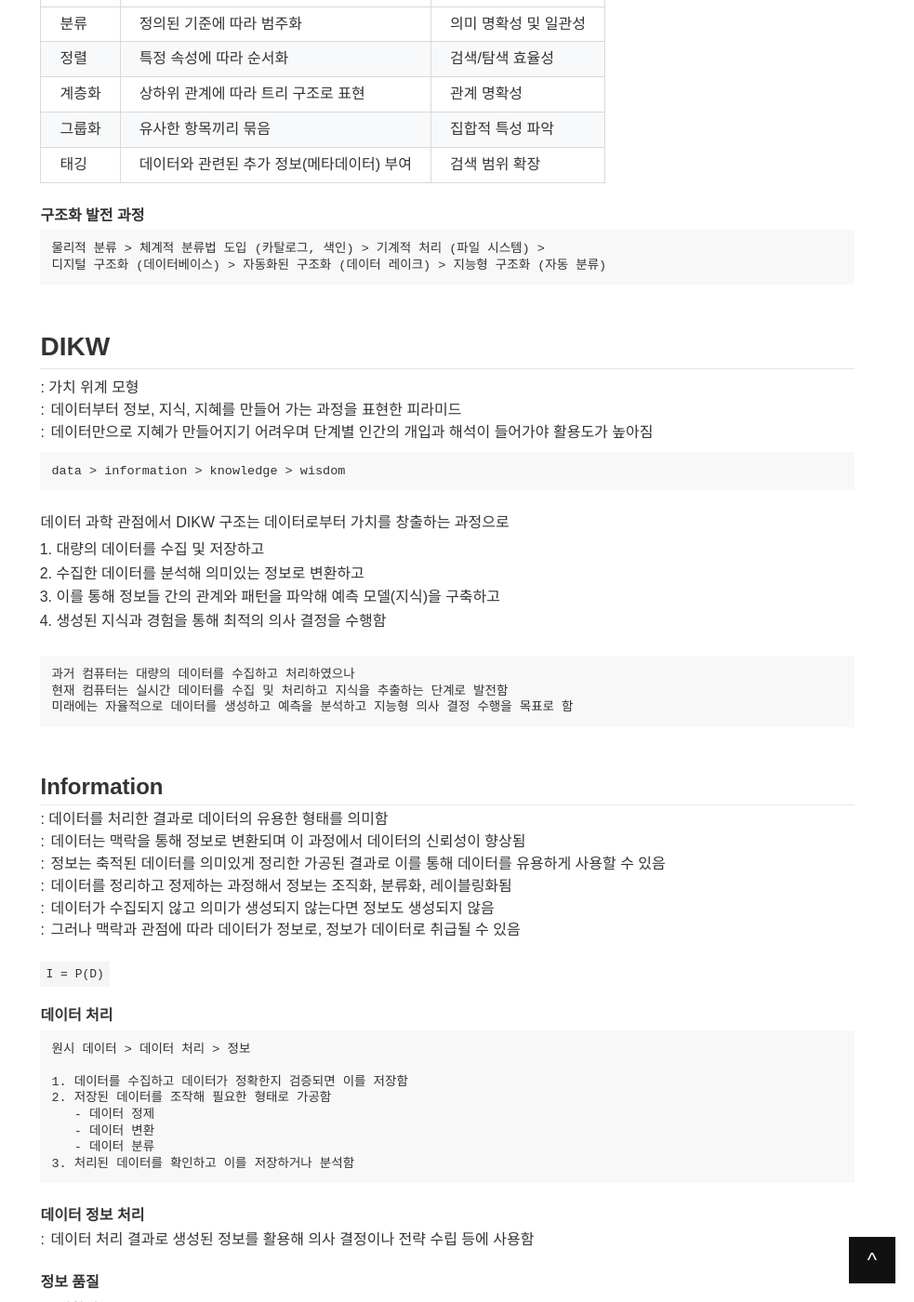
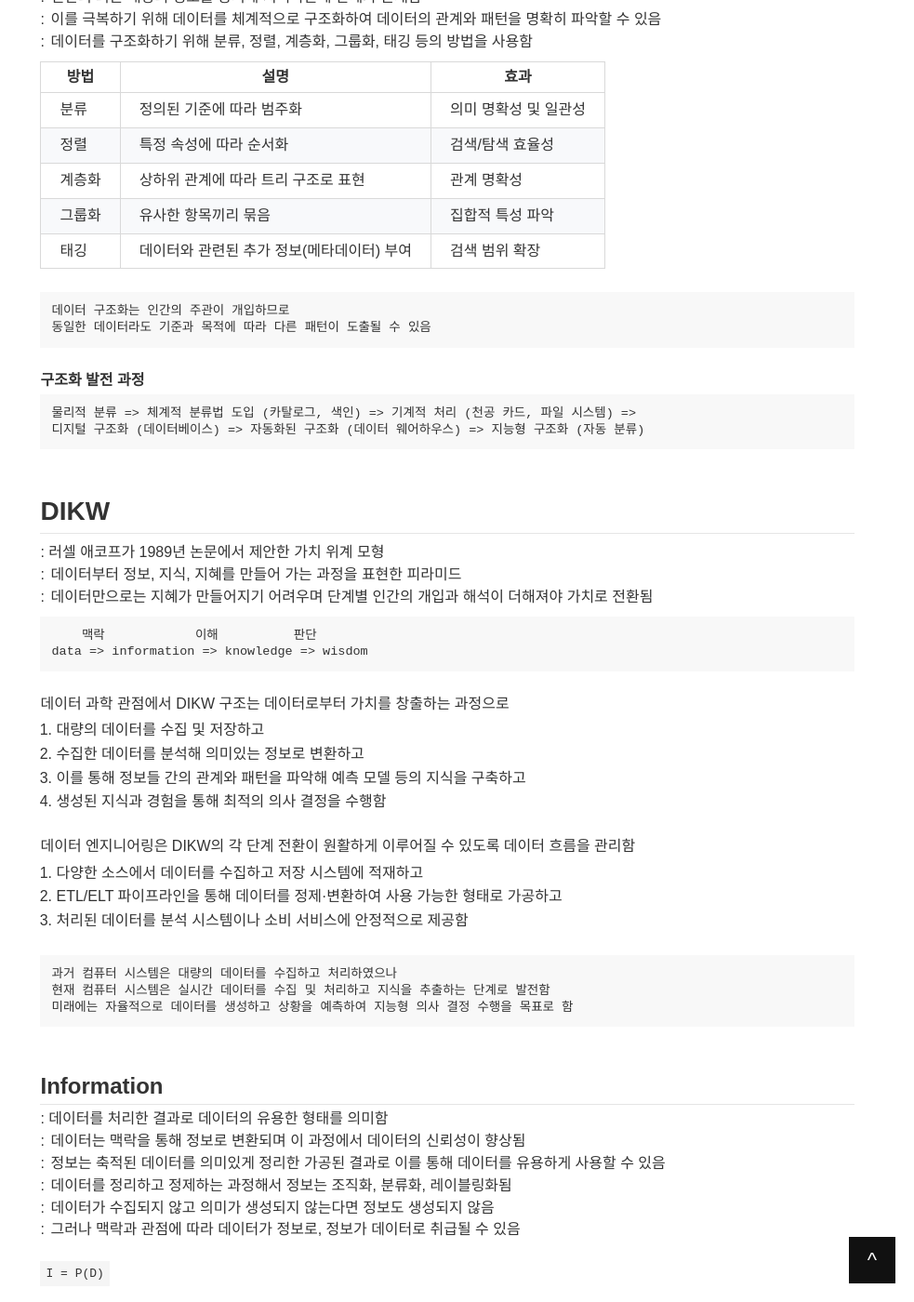
Before and after one commit to underpage/underpage.github.io, a Jekyll site: the page built from _doc/data/data.md, in a window 1280 px wide and 1400 px high, scrolled down 550 px. Shown: the whole window at 93% size, without its empty margins (297-1280 px from the left). Built offline with Jekyll 4.4.1, drawn with Linux system fonts in a browser that asks for light colours; some of the changed text lies outside the part shown.

Commit message:
data: 데이터 개념·DIKW 내용 보완 및 흐름 개선

````diff
--- a/_doc/data/data.md
+++ b/_doc/data/data.md
@@ -2,7 +2,7 @@
 order: 1.1
 category: Data
 title: 데이터와 정보
-summary:
+summary: 데이터 개념·분류·분석·구조화, DIKW 위계 모형, 정보·지식·지혜의 정의와 유형
 keywords:
 - data
 - dikw
@@ -13,8 +13,12 @@ tags:
 - data
 - information
 created_time: 2025-10-11 23:02
-modified_time: 2026-04-27 20:29
+modified_time: 2026-06-06 14:49
 ---
+
+{::comment}
+ttl_tags: [data, information, knowledge, wisdom, dikw, data-analysis, data-structuring, data-classification, data-sorting, data-grouping, data-tagging, metadata, information-quality, data-processing, knowledge-management, knowledge-lifecycle, knowledge-type, explicit-knowledge, implicit-knowledge, tacit-knowledge, data-pipeline, etl, data-value-hierarchy]
+{:/comment}
 
 # Data
 데이터 ≠ 정보
@@ -26,10 +30,16 @@ modified_time: 2026-04-27 20:29
 **데이터 분석**
 : 데이터를 정제, 변환, 해석하여 유용한 정보를 도출하는 과정
 : 이를 통해 데이터에 내재된 패턴, 관계, 추세 등을 발견하고 의미를 부여함
+: 데이터를 분석하기 위해서는 데이터를 체계적으로 구조화해야 함
+
+```
+데이터를 분석하는 궁극적 목적은 데이터에서 가치를 창출하는 것으로
+데이터가 실질적 가치를 갖기 위해서는 더 높은 단계의 변환이 필요함 (DIKW)
+```
 
 **데이터 구조화**
 : 인간의 뇌는 대량의 정보를 동시에 처리하는데 한계가 존재함
-: 이를 극복하기 위해 데이터를 체계적으로 구조화하며 데이터의 패턴을 파악하기도 함
+: 이를 극복하기 위해 데이터를 체계적으로 구조화하여 데이터의 관계와 패턴을 명확히 파악할 수 있음
 : 데이터를 구조화하기 위해 분류, 정렬, 계층화, 그룹화, 태깅 등의 방법을 사용함
 
 방법 | 설명 | 효과
@@ -40,35 +50,49 @@ modified_time: 2026-04-27 20:29
 그룹화 | 유사한 항목끼리 묶음 | 집합적 특성 파악
 태깅 | 데이터와 관련된 추가 정보(메타데이터) 부여 | 검색 범위 확장
 
+```
+데이터 구조화는 인간의 주관이 개입하므로
+동일한 데이터라도 기준과 목적에 따라 다른 패턴이 도출될 수 있음
+```
+
 
 **구조화 발전 과정**
 ```
-물리적 분류 > 체계적 분류법 도입 (카탈로그, 색인) > 기계적 처리 (파일 시스템) >
-디지털 구조화 (데이터베이스) > 자동화된 구조화 (데이터 레이크) > 지능형 구조화 (자동 분류)
+물리적 분류 => 체계적 분류법 도입 (카탈로그, 색인) => 기계적 처리 (천공 카드, 파일 시스템) =>
+디지털 구조화 (데이터베이스) => 자동화된 구조화 (데이터 웨어하우스) => 지능형 구조화 (자동 분류)
 ```
 
 
 
 ## DIKW
-: 가치 위계 모형
+: 러셀 애코프가 1989년 논문에서 제안한 가치 위계 모형
 : 데이터부터 정보, 지식, 지혜를 만들어 가는 과정을 표현한 피라미드
-: 데이터만으로 지혜가 만들어지기 어려우며 단계별 인간의 개입과 해석이 들어가야 활용도가 높아짐
+: 데이터만으로는 지혜가 만들어지기 어려우며 단계별 인간의 개입과 해석이 더해져야 가치로 전환됨
 
 ```
-data > information > knowledge > wisdom
+    맥락            이해          판단
+data => information => knowledge => wisdom
 ```
 
 데이터 과학 관점에서 DIKW 구조는 데이터로부터 가치를 창출하는 과정으로
 
 1. 대량의 데이터를 수집 및 저장하고
 2. 수집한 데이터를 분석해 의미있는 정보로 변환하고
-3. 이를 통해 정보들 간의 관계와 패턴을 파악해 예측 모델(지식)을 구축하고
+3. 이를 통해 정보들 간의 관계와 패턴을 파악해 예측 모델 등의 지식을 구축하고
 4. 생성된 지식과 경험을 통해 최적의 의사 결정을 수행함
 
+
+데이터 엔지니어링은 DIKW의 각 단계 전환이 원활하게 이루어질 수 있도록 데이터 흐름을 관리함
+
+1. 다양한 소스에서 데이터를 수집하고 저장 시스템에 적재하고
+2. ETL/ELT 파이프라인을 통해 데이터를 정제·변환하여 사용 가능한 형태로 가공하고
+3. 처리된 데이터를 분석 시스템이나 소비 서비스에 안정적으로 제공함
+
+
 ```
-과거 컴퓨터는 대량의 데이터를 수집하고 처리하였으나
-현재 컴퓨터는 실시간 데이터를 수집 및 처리하고 지식을 추출하는 단계로 발전함
-미래에는 자율적으로 데이터를 생성하고 예측을 분석하고 지능형 의사 결정 수행을 목표로 함
+과거 컴퓨터 시스템은 대량의 데이터를 수집하고 처리하였으나
+현재 컴퓨터 시스템은 실시간 데이터를 수집 및 처리하고 지식을 추출하는 단계로 발전함
+미래에는 자율적으로 데이터를 생성하고 상황을 예측하여 지능형 의사 결정 수행을 목표로 함
 ```
 
 
@@ -110,7 +134,7 @@ data > information > knowledge > wisdom
 
 ### Knowledge
 : 정보를 수집하고 분석하고 해석하는 체계적 프로세스를 통해 지식을 추출함
-: 정보의 패턴이나 관계를 발견하고 관련없는 정보와 연결해 새로운 지식을 생성함
+: 정보의 패턴이나 관계를 발견하고, 이질적인 정보들을 연결해 새로운 지식을 생성함
 : 지식은 특성에 따라 여러 형태로 존재하며 특성에 따라 표현, 처리, 공유 방식이 달라짐
 : 지식은 개인적 지식에서 시작해 조직적 지식, 사회적 지식, 집단적 지식(지혜)으로 발전함
 
````
